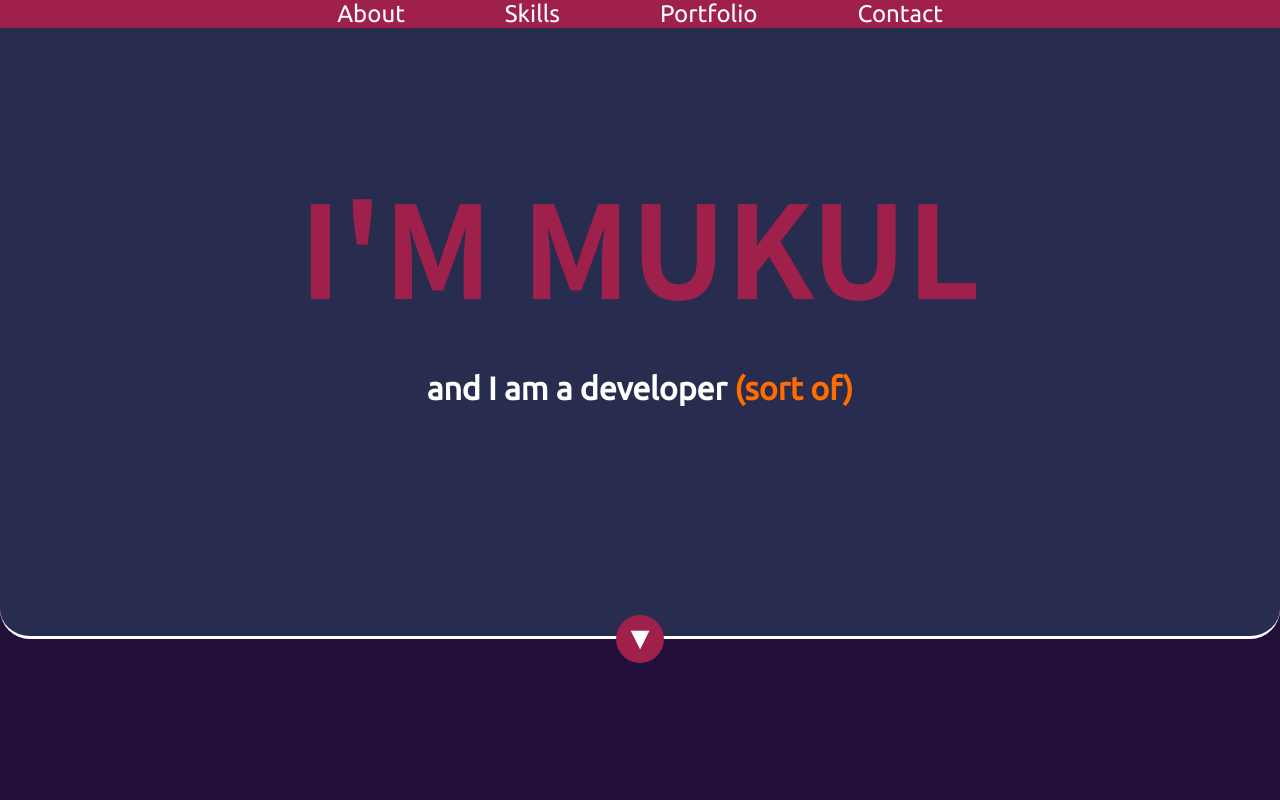
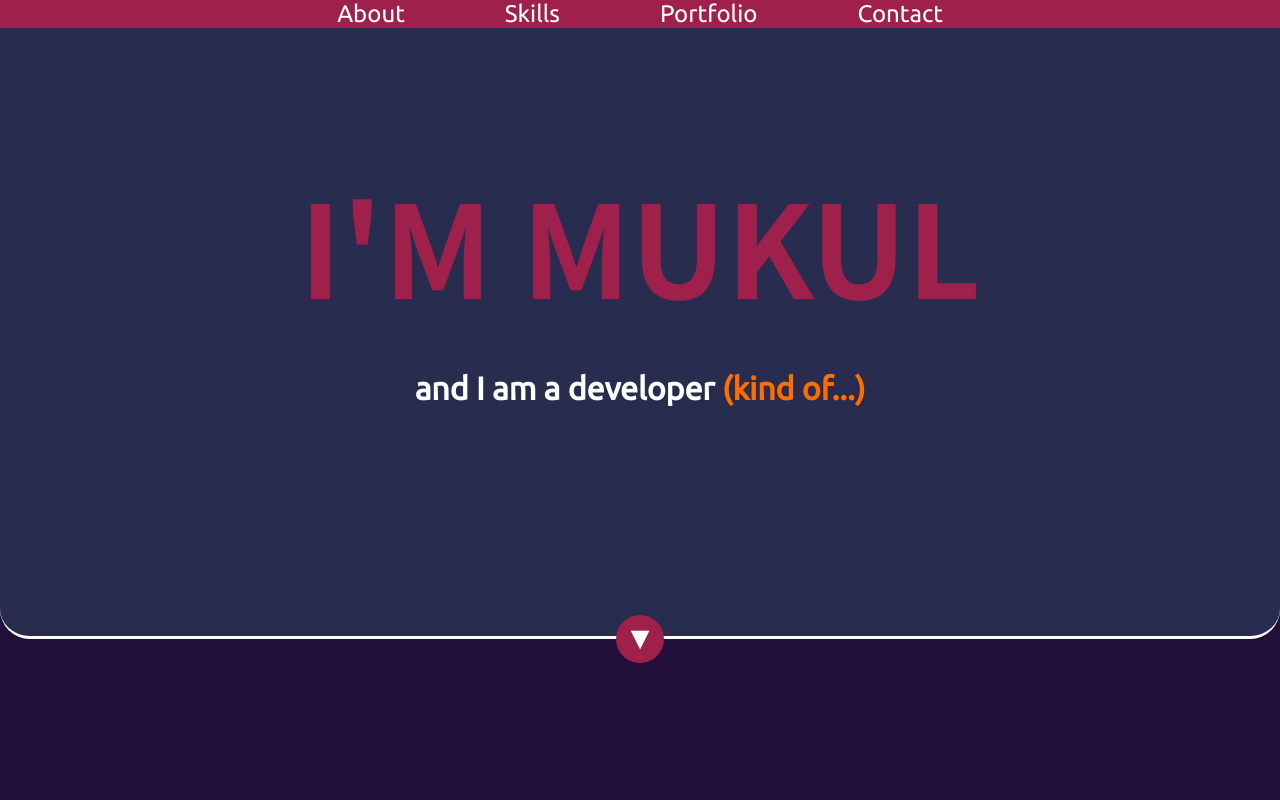
Before and after one commit to mukulboro/html-portfolio-website, a plain HTML site: page index.html in a window 1280 px wide. Shown: the top 800 px of the page. Drawn offline with Linux system fonts and the light colour scheme.

Commit message:
Remove unneessary comments

```diff
--- a/index.html
+++ b/index.html
@@ -1,44 +1,6 @@
 <!DOCTYPE html>
 
 <html lang="en" dir="ltr">
-
-<!--
-
-	You can look at the code.
-  But, you'll have to complete this maze first.
-
-  All the best!
-
-	Start.
-
-	aaaaaaaaaaaaaaaaaaaaaaaaaaaaaaaaaaaaaaaaaaaaaaaaaaaaaaaaaaaaaaaaaaaaa   a
-	8   8               8               8           8                   8   8
-	8   8   aaaaaaaaa   8   aaaaa   aaaa8aaaa   aaaa8   aaaaa   aaaaa   8   8
-	8               8       8   8           8           8   8   8       8   8
-	8aaaaaaaa   a   8aaaaaaa8   8aaaaaaaa   8aaaa   a   8   8   8aaaaaaa8   8
-	8       8   8               8           8   8   8   8   8           8   8
-	8   a   8aaa8aaaaaaaa   a   8   aaaaaaaa8   8aaa8   8   8aaaaaaaa   8   8
-	8   8               8   8   8       8           8           8       8   8
-	8   8aaaaaaaaaaaaaaa8aaa8   8aaaa   8   aaaaa   8aaaaaaaa   8   aaaa8   8
-	8           8       8   8       8   8       8           8   8           8
-	8   aaaaa   8aaaa   8   8aaaa   8   8aaaaaaa8   a   a   8   8aaaaaaaaaaa8
-	8       8       8   8   8       8       8       8   8   8       8       8
-	8aaaaaaa8aaaa   8   8   8   aaaa8aaaa   8   aaaa8   8   8aaaa   8aaaa   8
-	8           8   8           8       8   8       8   8       8           8
-	8   aaaaa   8   8aaaaaaaa   8aaaa   8   8aaaa   8aaa8   aaaa8aaaaaaaa   8
-	8   8       8           8           8       8   8   8               8   8
-	8   8   aaaa8aaaa   a   8aaaa   aaaa8aaaa   8   8   8aaaaaaaaaaaa   8   8
-	8   8           8   8   8   8   8           8               8   8       8
-	8   8aaaaaaaa   8   8   8   8aaa8   8aaaaaaa8   aaaaaaaaa   8   8aaaaaaa8
-	8   8       8   8   8           8           8   8       8               8
-	8   8   aaaa8   8aaa8   aaaaa   8aaaaaaaa   8aaa8   a   8aaaaaaaa   a   8
-	8   8                   8           8               8               8   8
-	8   8aaaaaaaaaaaaaaaaaaa8aaaaaaaaaaa8aaaaaaaaaaaaaaa8aaaaaaaaaaaaaaa8aaa8
-
-	End.
-
-	-->
-
 <head>
   <meta charset="utf-8">
   <meta name="description" content="Personal website for Mukul Aryal. Learn about me, look at my projects and contact me.">
@@ -67,7 +29,7 @@
   <!------------------HEADER---------------->
   <div class="hello-section">
     <h1>I'M MUKUL</h1>
-    <p class="header-description"> and I am a developer <span class="highlight">(sort of)</span></p>
+    <p class="header-description"> and I am a developer <span class="highlight">(kind of...)</span></p>
   </div>
   <div class="go-down-button">
     <a href="#about" class="down-arrow">▼</a>
```
